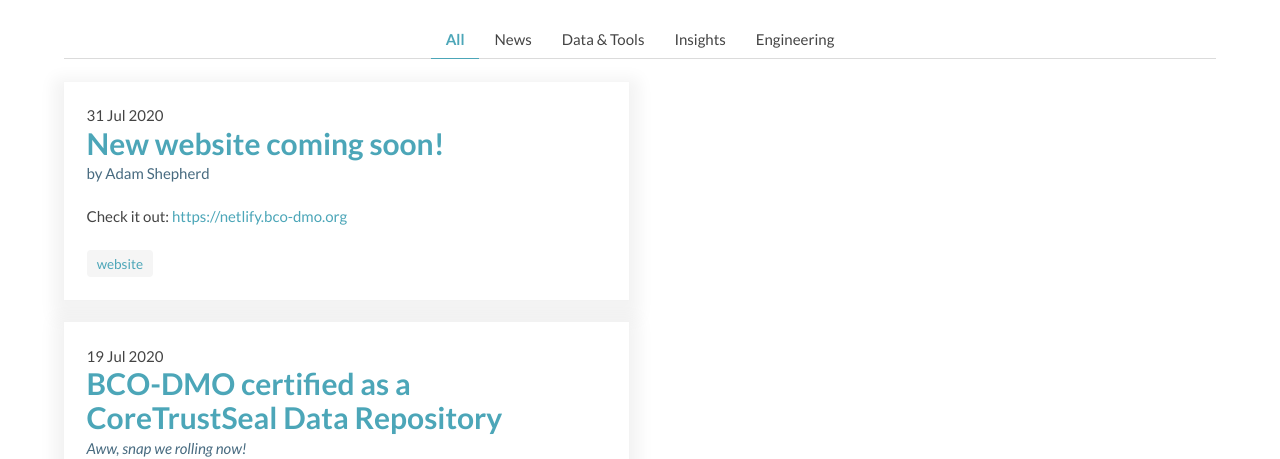
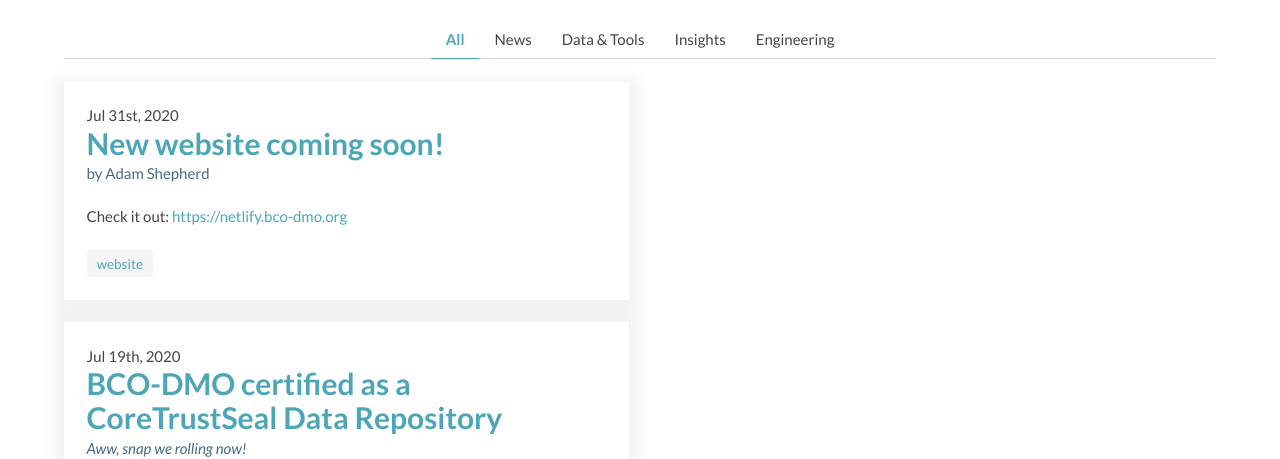
Before and after one commit to BCODMO/blog.bco-dmo.org, a Jekyll site: the page built from index.html, in a window 1280 px wide. Shown: the part 302-761 px from the top of the page. Built offline with Jekyll 4.4.1, drawn with Linux system fonts in a browser that asks for light colours.

Commit message:
Update post-card.html

```diff
--- a/_includes/post-card.html
+++ b/_includes/post-card.html
@@ -12,7 +12,7 @@
     {% endif %}
   </div>
   <div class="card-content">
-    <p>{{ include.post.date | date_to_string }}</p>
+    <p>{{ include.post.date | date_to_string: "ordinal", "US" }}</p>
     <h3 class="title"><a href="{{ include.post.url }}" title="{{ include.post.title }}">{{ include.post.title }}</a></h3>
     {% if include.post.subtitle %}
     <p class="subtitle is-6 is-italic margin-bot-0">{{ include.post.subtitle }}</p>
```
